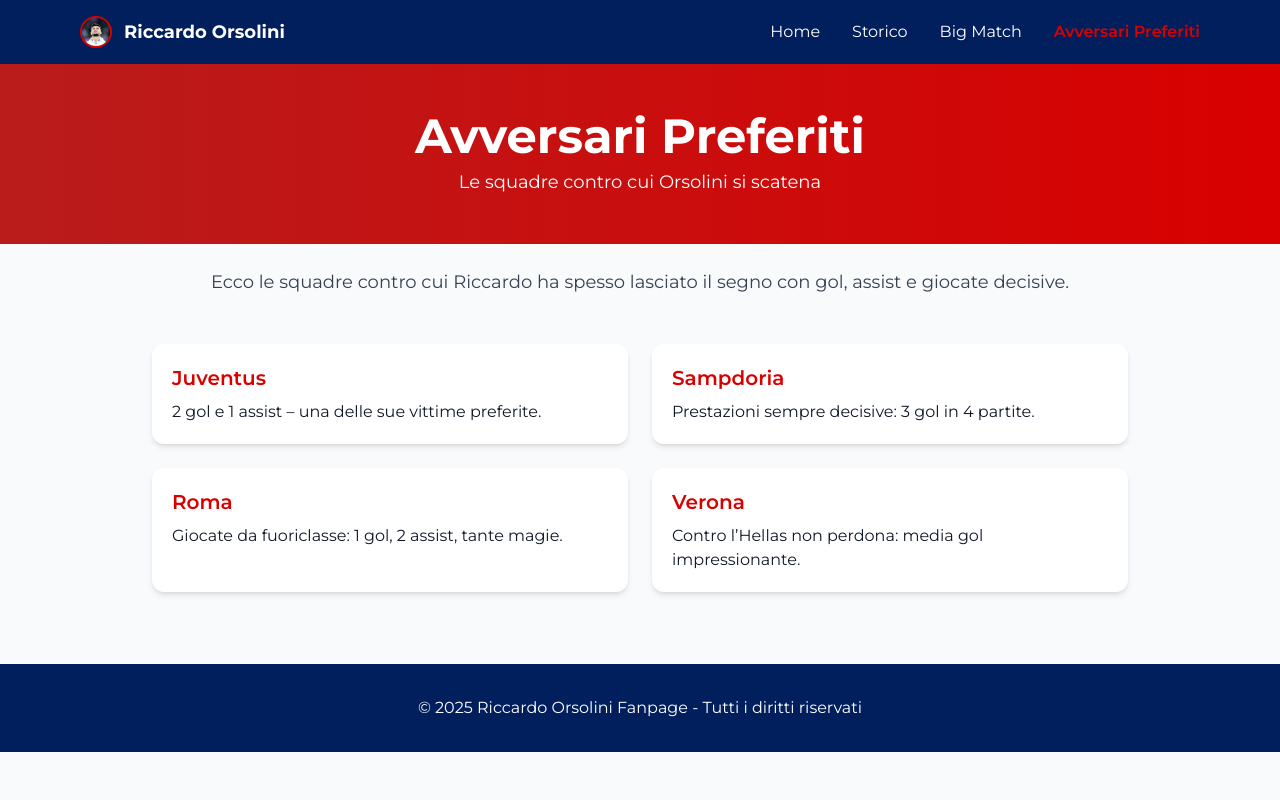
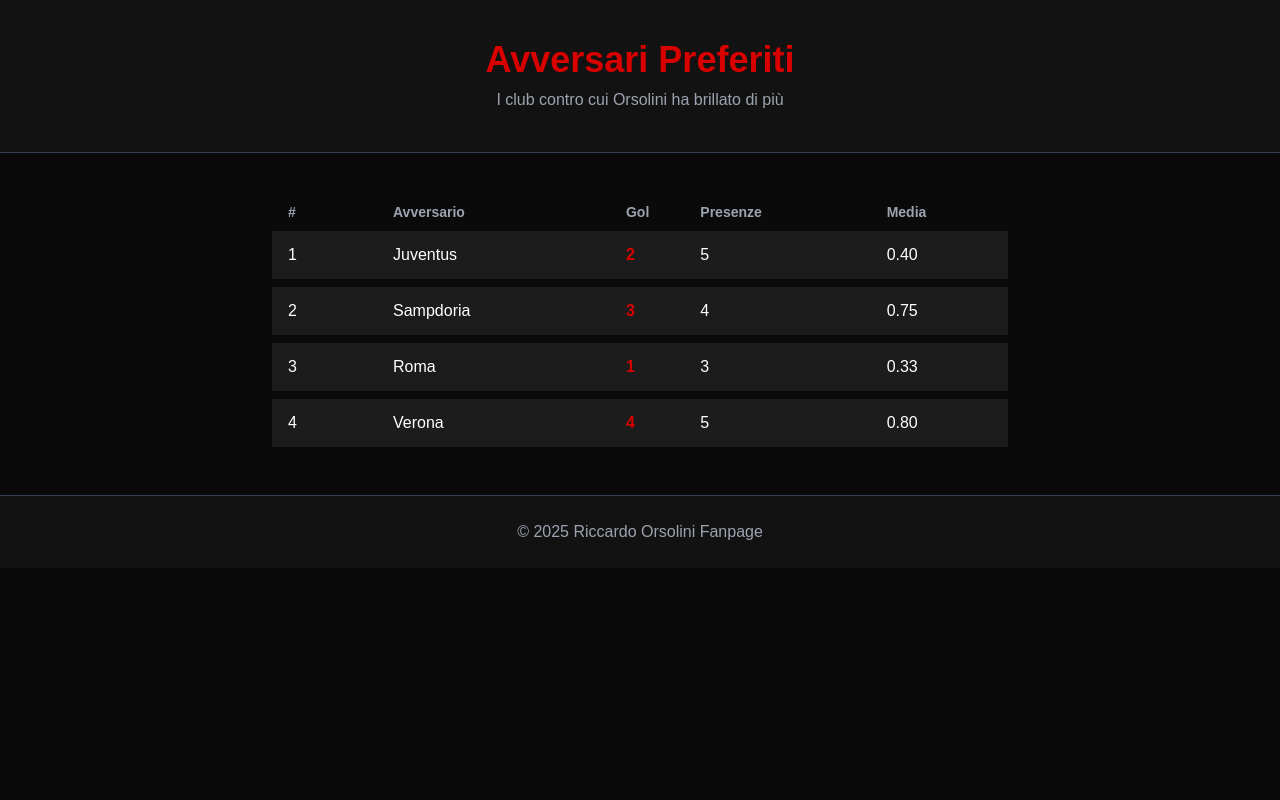
Before and after one commit to FutBolo/riccardo.orsolini.app, a Flask app: page /avversari-preferiti in a window 1280 px wide. Run offline with Flask 3, Linux system fonts and the light colour scheme; some libraries are stand-ins or nearby versions.

Commit message:
Add files via upload

```diff
--- a/templates/avversari-preferiti.html
+++ b/templates/avversari-preferiti.html
@@ -5,71 +5,69 @@
   <meta name="viewport" content="width=device-width, initial-scale=1" />
   <title>Avversari Preferiti - Riccardo Orsolini</title>
   <script src="https://cdn.tailwindcss.com"></script>
-  <link href="https://fonts.googleapis.com/css2?family=Montserrat:wght@300;400;600;700&display=swap" rel="stylesheet" />
-  <link rel="stylesheet" href="https://cdnjs.cloudflare.com/ajax/libs/font-awesome/6.4.0/css/all.min.css" />
   <style>
-    body {
-      font-family: 'Montserrat', sans-serif;
-    }
+    body { font-family: 'Montserrat', sans-serif; }
   </style>
 </head>
-<body class="bg-gray-50 text-gray-900">
+<body class="bg-[#0a0a0a] text-white">
 
-  <!-- Navbar -->
-  <nav class="bg-[#001f5c] text-white">
-    <div class="max-w-6xl mx-auto px-4 py-4 flex justify-between items-center">
-      <div class="flex items-center space-x-3">
-        <img src="static/images/orsolini.jpg" alt="Riccardo Orsolini" class="w-8 h-8 rounded-full border-2 border-[#d90000]" />
-        <span class="font-bold text-lg">Riccardo Orsolini</span>
-      </div>
-      <div class="hidden md:flex space-x-8">
-        <a href="/" class="hover:text-[#d90000]">Home</a>
-        <a href="storico" class="hover:text-[#d90000]">Storico</a>
-        <a href="big-match" class="hover:text-[#d90000]">Big Match</a>
-        <a href="avversari-preferiti" class="text-[#d90000] font-semibold">Avversari Preferiti</a>
-      </div>
-    </div>
-  </nav>
-
-  <!-- Intestazione -->
-  <header class="text-center bg-gradient-to-r from-red-700 to-[#d90000] text-white py-12">
-    <h1 class="text-4xl md:text-5xl font-bold">Avversari Preferiti</h1>
-    <p class="text-lg mt-2">Le squadre contro cui Orsolini si scatena</p>
+  <!-- Header -->
+  <header class="text-center py-10 bg-[#121212] border-b border-gray-700">
+    <h1 class="text-3xl md:text-4xl font-bold text-[#d90000]">Avversari Preferiti</h1>
+    <p class="text-gray-400 mt-2">I club contro cui Orsolini ha brillato di più</p>
   </header>
 
-  <!-- Contenuto -->
-  <main class="max-w-5xl mx-auto p-6 grid gap-6">
-    <p class="text-lg text-center mb-6 text-gray-700">
-      Ecco le squadre contro cui Riccardo ha spesso lasciato il segno con gol, assist e giocate decisive.
-    </p>
-
-    <div class="grid md:grid-cols-2 gap-6">
-      <!-- Card Avversario -->
-      <div class="bg-white rounded-xl shadow-md p-5 transition hover:scale-105 hover:shadow-xl">
-        <h3 class="text-xl font-semibold text-[#d90000] mb-2">Juventus</h3>
-        <p>2 gol e 1 assist – una delle sue vittime preferite.</p>
-      </div>
-
-      <div class="bg-white rounded-xl shadow-md p-5 transition hover:scale-105 hover:shadow-xl">
-        <h3 class="text-xl font-semibold text-[#d90000] mb-2">Sampdoria</h3>
-        <p>Prestazioni sempre decisive: 3 gol in 4 partite.</p>
-      </div>
-
-      <div class="bg-white rounded-xl shadow-md p-5 transition hover:scale-105 hover:shadow-xl">
-        <h3 class="text-xl font-semibold text-[#d90000] mb-2">Roma</h3>
-        <p>Giocate da fuoriclasse: 1 gol, 2 assist, tante magie.</p>
-      </div>
-
-      <div class="bg-white rounded-xl shadow-md p-5 transition hover:scale-105 hover:shadow-xl">
-        <h3 class="text-xl font-semibold text-[#d90000] mb-2">Verona</h3>
-        <p>Contro l’Hellas non perdona: media gol impressionante.</p>
-      </div>
+  <!-- Table -->
+  <main class="max-w-3xl mx-auto px-4 py-10">
+    <div class="overflow-x-auto">
+      <table class="w-full table-auto border-separate border-spacing-y-2">
+        <thead class="text-left text-gray-400 text-sm">
+          <tr>
+            <th class="px-4">#</th>
+            <th>Avversario</th>
+            <th>Gol</th>
+            <th>Presenze</th>
+            <th>Media</th>
+          </tr>
+        </thead>
+        <tbody class="text-white">
+          <tr class="bg-[#1c1c1c] hover:bg-[#2a2a2a] transition">
+            <td class="px-4 py-3">1</td>
+            <td>Juventus</td>
+            <td class="text-[#d90000] font-semibold">2</td>
+            <td>5</td>
+            <td>0.40</td>
+          </tr>
+          <tr class="bg-[#1c1c1c] hover:bg-[#2a2a2a] transition">
+            <td class="px-4 py-3">2</td>
+            <td>Sampdoria</td>
+            <td class="text-[#d90000] font-semibold">3</td>
+            <td>4</td>
+            <td>0.75</td>
+          </tr>
+          <tr class="bg-[#1c1c1c] hover:bg-[#2a2a2a] transition">
+            <td class="px-4 py-3">3</td>
+            <td>Roma</td>
+            <td class="text-[#d90000] font-semibold">1</td>
+            <td>3</td>
+            <td>0.33</td>
+          </tr>
+          <tr class="bg-[#1c1c1c] hover:bg-[#2a2a2a] transition">
+            <td class="px-4 py-3">4</td>
+            <td>Verona</td>
+            <td class="text-[#d90000] font-semibold">4</td>
+            <td>5</td>
+            <td>0.80</td>
+          </tr>
+          <!-- aggiungi altri avversari qui -->
+        </tbody>
+      </table>
     </div>
   </main>
 
   <!-- Footer -->
-  <footer class="bg-[#001f5c] text-white py-8 text-center mt-12">
-    <p>© 2025 Riccardo Orsolini Fanpage - Tutti i diritti riservati</p>
+  <footer class="bg-[#121212] text-gray-400 text-center py-6 border-t border-gray-700">
+    © 2025 Riccardo Orsolini Fanpage
   </footer>
 
 </body>
```
Also changed, not shown: templates/big-match.html (+8 -8 lines).
